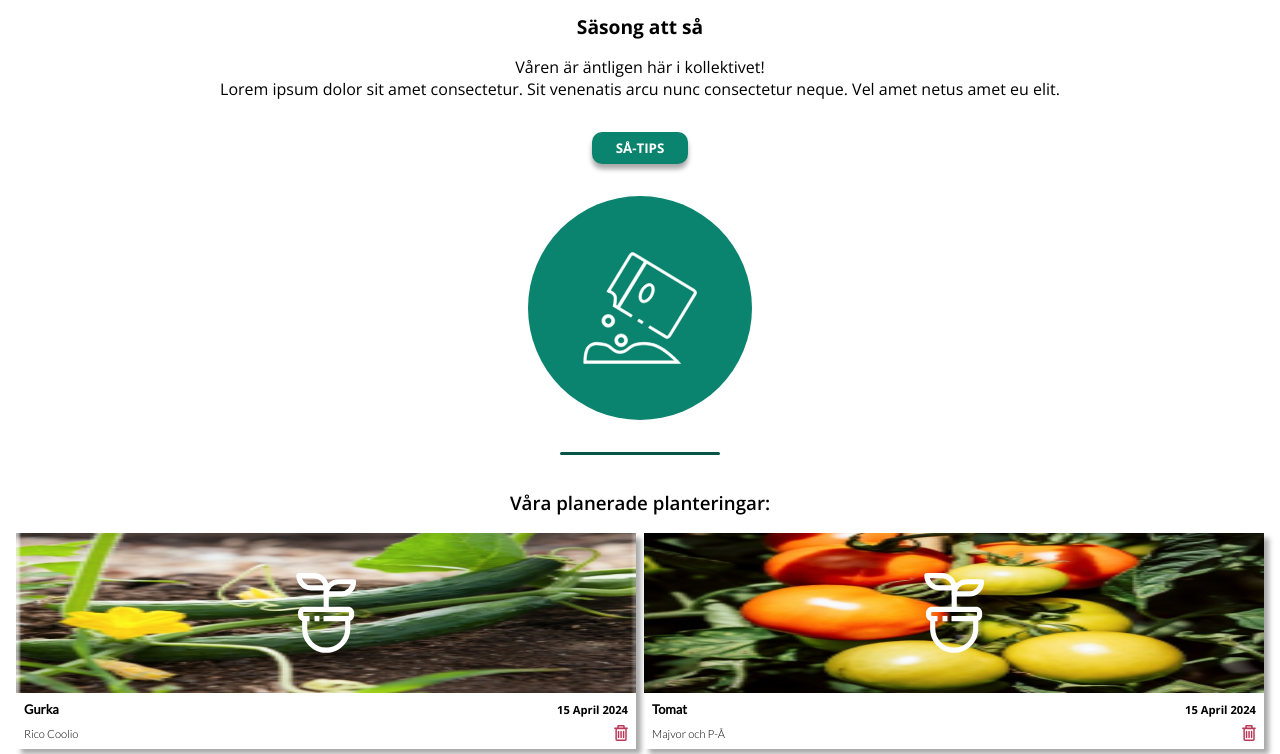
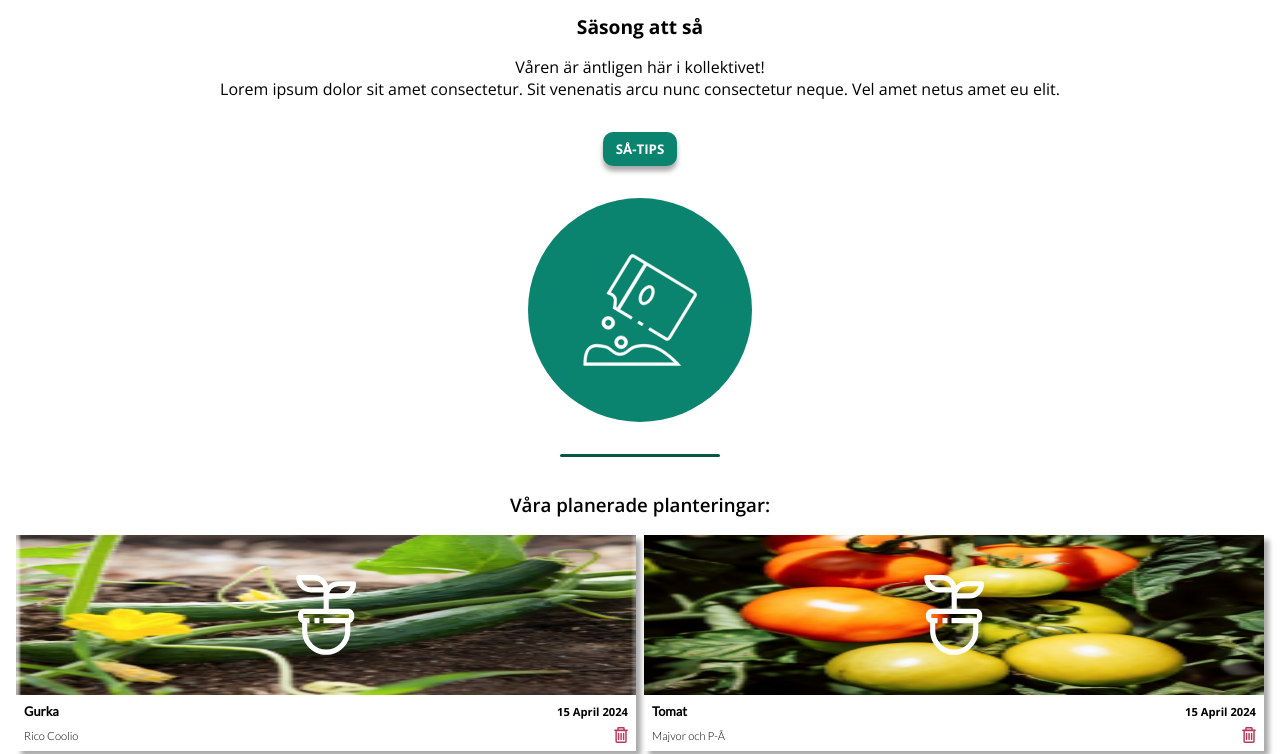
Before and after one commit to JonatanDrysen/lexicon-HTMLCSS-planned-planthood, a website: page src/index.html in a window 1280 px wide. Shown: the part 1603-2357 px from the top of the page. Drawn offline with nearby package versions, Linux system fonts and the light colour scheme.

Commit message:
fix button to work as expected  with more text

```diff
--- a/src/styles/components/teal--button.css
+++ b/src/styles/components/teal--button.css
@@ -12,7 +12,11 @@
     color: white;
     border: none;
     border-radius: 10px;
-    width: 6rem;
-    height: 2rem;
+    width: fit-content;
+    height: fit-content;
+    padding-top: 0.5rem;
+    padding-bottom: 0.5rem;
+    padding-left: 0.8rem;
+    padding-right: 0.8rem;
     box-shadow: 0px 5px 5px darkgray;
 }
```
